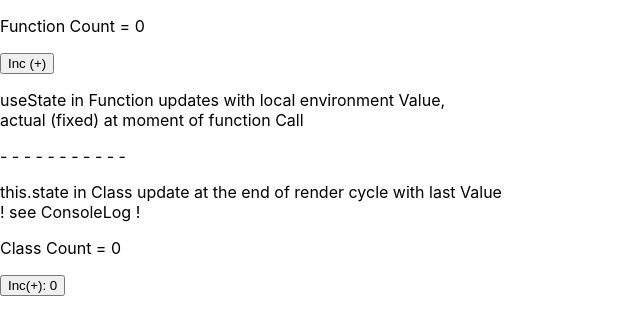
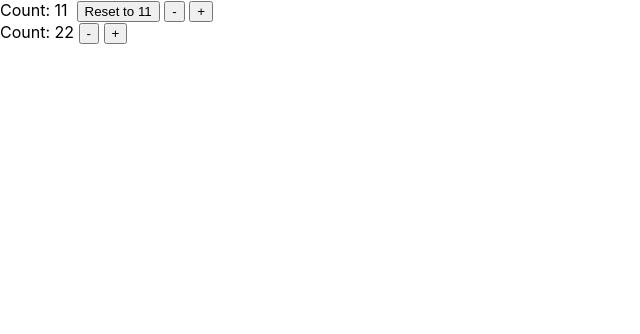
Before and after one commit to ZarNizza/sandbox, a React (Create React App) app: page / in a window 1280 px wide. Shown: the top 334 px of the page, without its empty margins (0-640 px from the left). Built offline with nearby package versions, Linux system fonts and the light colour scheme.

Commit message:
useReduser counter (instead useState)

```diff
--- /dev/null
+++ b/src/UseReducerTest.js
@@ -0,0 +1,68 @@
+import React from "react";
+import { useReducer } from "react";
+
+function init(initialCount) {
+  return { count: initialCount };
+}
+
+function reducer(state, action) {
+  switch (action.type) {
+    case "increment":
+      return { count: state.count + 1 };
+    case "decrement":
+      return { count: state.count - 1 };
+    case "reset":
+      return init(action.payload);
+    default:
+      throw new Error();
+  }
+}
+
+function Counter( initialCount ) {
+  const [state, dispatch] = useReducer(reducer, initialCount, init);
+  return (
+    <div>
+      Count: {state.count} &nbsp;
+      <button
+        onClick={() => dispatch({ type: "reset", payload: initialCount })}
+      >
+        {" "}
+        Reset to {initialCount}
+      </button>&nbsp;
+      <button onClick={() => dispatch({ type: "decrement" })}>-</button>&nbsp;
+      <button onClick={() => dispatch({ type: "increment" })}>+</button>
+    </div>
+  );
+}
+
+
+const initialState = {count: 22};
+
+function reducer2(state, action) {
+  switch (action.type) {
+    case 'increment':
+      return {count: state.count + 1};
+    case 'decrement':
+      return {count: state.count - 1};
+    default:
+      throw new Error();
+  }
+}
+
+function Counter2() {
+  const [state, dispatch] = useReducer(reducer2, initialState);
+  return (
+    <div>
+      Count: {state.count}&nbsp;
+      <button onClick={() => dispatch({type: 'decrement'})}>-</button>&nbsp;
+      <button onClick={() => dispatch({type: 'increment'})}>+</button>
+    </div>
+  );
+}
+
+export function UseReducerTest() {
+  return Counter(11);
+}
+export function UseReducerTest2() {
+  return Counter2();
+}
--- a/src/index.js
+++ b/src/index.js
@@ -5,15 +5,19 @@ import "./index.css";
 // import {GitPromise} from './GitPromise';
 // import { UseRefTest } from './UseRefTest';
 // import {UseStateTst} from './UseStateTest';
-import { FunctionUseState, ClassThisState } from "./UseEffectTest";
+// import { FunctionUseState, ClassThisState } from "./UseEffectTest";
+import {UseReducerTest, UseReducerTest2} from "./UseReducerTest";
+
 ReactDOM.render(
   <React.StrictMode>
     {/* <App /> */}
     {/* <GitPromise /> */}
     {/* <UseRefTest /> */}
     {/* <UseStateTst /> */}
-    <FunctionUseState />
-    <ClassThisState />
+    {/* <FunctionUseState />
+    <ClassThisState /> */}
+    <UseReducerTest />
+    <UseReducerTest2 />
   </React.StrictMode>,
   document.getElementById("root")
 );
```
